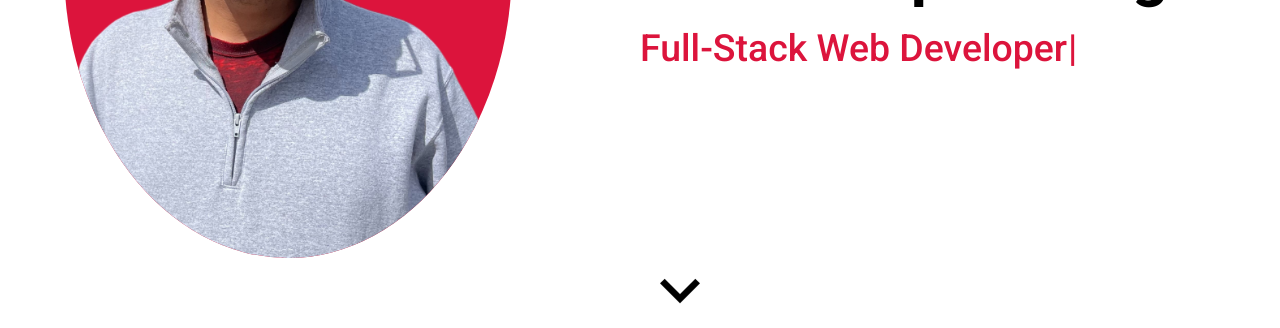
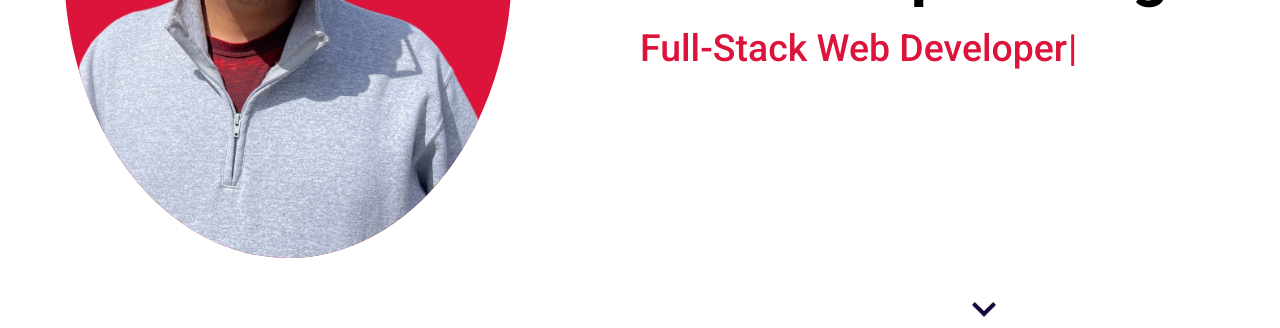
Before and after one commit to spomberg/portfolio, a React (Create React App) app: page / in a window 1280 px wide. Shown: the part 469-797 px from the top of the page. Built offline with nearby package versions, Linux system fonts and the light colour scheme.

Commit message:
Remove arrow css and use a mixin instead

```diff
--- a/src/components/intro/intro.scss
+++ b/src/components/intro/intro.scss
@@ -56,19 +56,9 @@
         color: $introColor;
       }
     }
+  }
 
-    a {
-      position: absolute;
-      bottom: 0%;
-      color: inherit;
-      overflow: hidden;
-
-      .downArrow {
-        font-size: 5rem;
-        font-weight: 100;
-        animation: float 3s ease-in-out infinite;
-      }
-    }
-
+  .downArrow {
+    @include arrow(0%);
   }
 }
```
